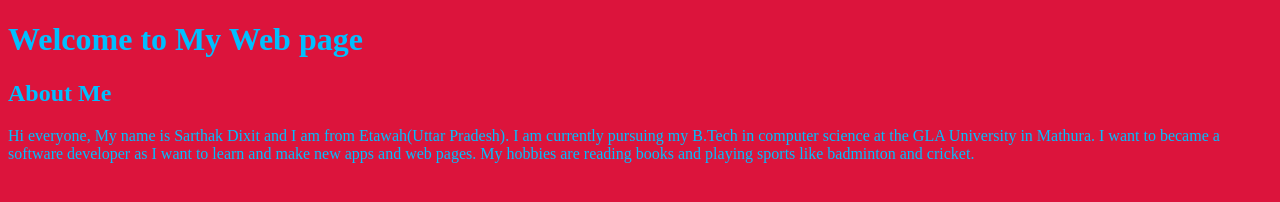
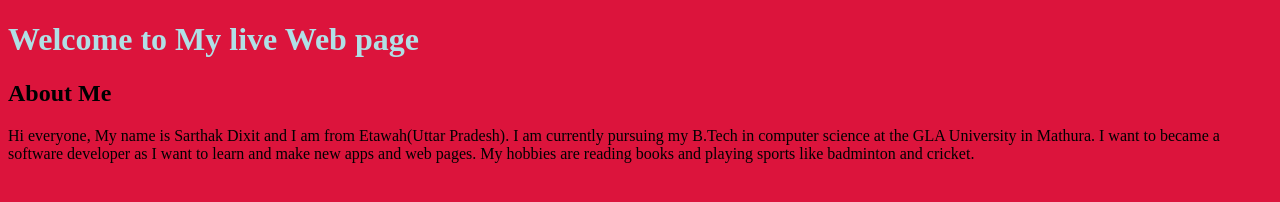
Before and after one commit to SarthakDixit-SD/Fullstack_1, a plain HTML site: page index.html in a window 1280 px wide. Drawn offline with Linux system fonts and the light colour scheme.

Commit message:
Practical-2

```diff
--- a/index.html
+++ b/index.html
@@ -6,14 +6,13 @@
     <title>Assignment-2</title>
 </head>
 <body>
-    <h1>Welcome to My Web page</h1>
-    <h2>About Me</h2>
-    <p>Hi everyone, My name is Sarthak Dixit and I am from Etawah(Uttar Pradesh). I am currently pursuing my B.Tech in computer science at the GLA University in Mathura. I want to became a software developer as I want to learn and make new  apps and web pages. My hobbies are reading books and playing sports like badminton and cricket. </p>
+    <h1 style="color:powderblue;">Welcome to My live Web page</h1>
     <style>
         body {
              background-color:crimson;
-             color:deepskyblue;
          }
          </style>
+    <h2>About Me</h2>
+    <p>Hi everyone, My name is Sarthak Dixit and I am from Etawah(Uttar Pradesh). I am currently pursuing my B.Tech in computer science at the GLA University in Mathura. I want to became a software developer as I want to learn and make new  apps and web pages. My hobbies are reading books and playing sports like badminton and cricket. </p>
 </body>
 </html>
```
